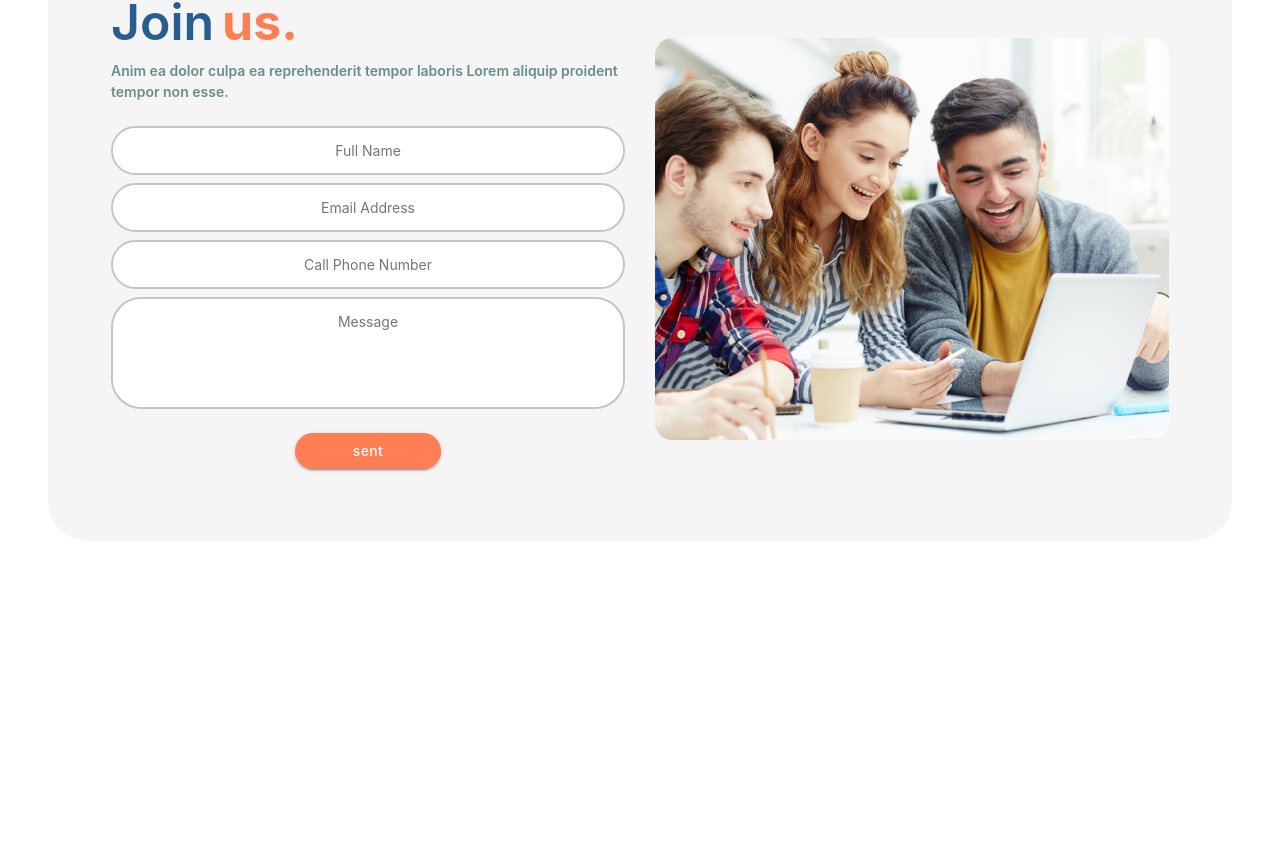
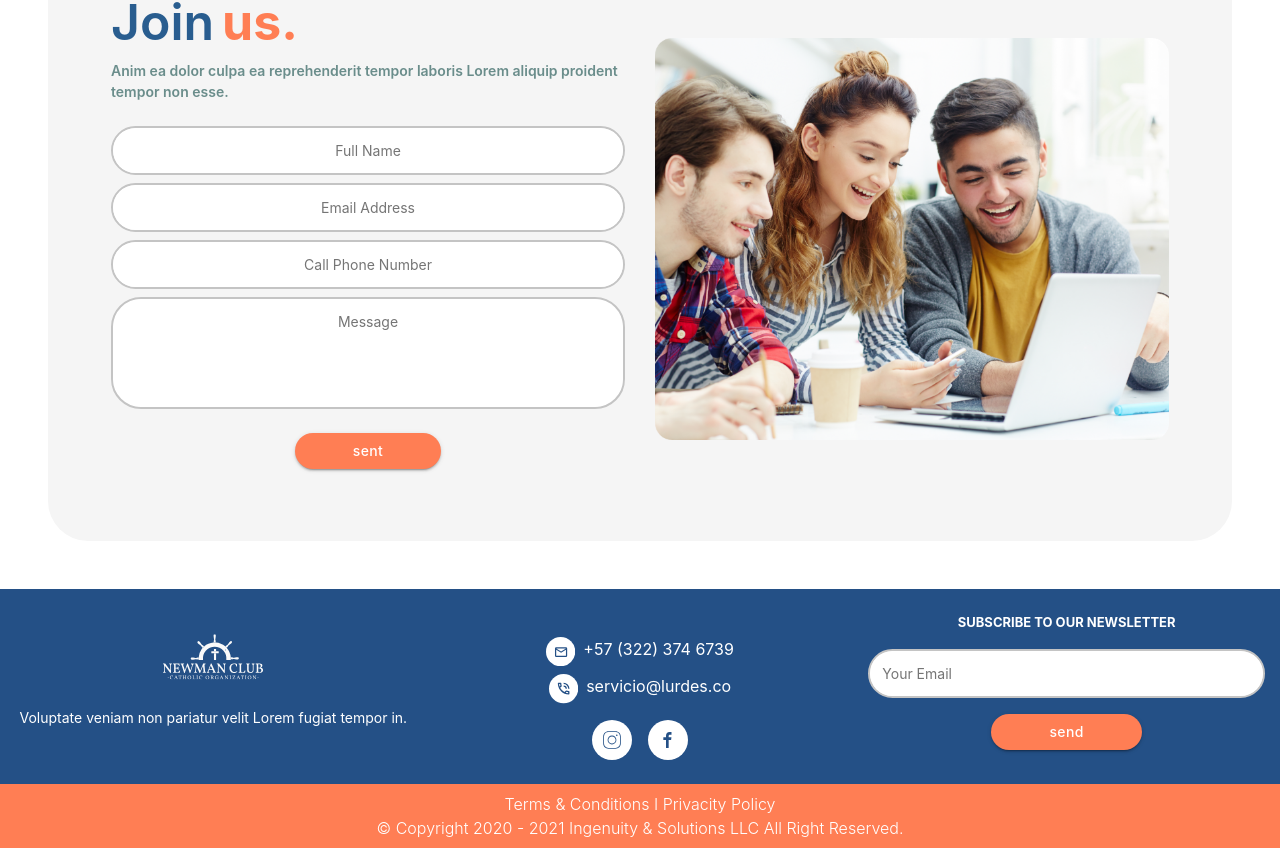
Before and after one commit to OmarVargas235/prueba-tecnica-2, a React (Vite) app: page / in a window 1280 px wide. Shown: the part 4393-5241 px from the top of the page. Before the commit the page ends 4934 px from the top, so only its background shows below. Built offline with nearby package versions, Linux system fonts and the light colour scheme.

Commit message:
feat: terminando vista del footer

```diff
--- a/src/App.tsx
+++ b/src/App.tsx
@@ -21,6 +21,7 @@ const Whatsnew = lazy(async () => await import('./main/whatsnew'));
 const Memories = lazy(async () => await import('./main/memories'));
 const Sountrack = lazy(async () => await import('./main/sountrack'));
 const JoinUs = lazy(async () => await import('./main/joinus'));
+const Footer = lazy(async () => await import('./main/footer'));
 
 const GlobalStyle = createGlobalStyle`
 	body {
@@ -56,6 +57,7 @@ function App(): JSX.Element {
             <Memories />
             <Sountrack />
             <JoinUs />
+            <Footer />
         </ThemeProvider>
     </Suspense>;
 }
--- /dev/null
+++ b/src/main/footer/components/FooterPage.tsx
@@ -0,0 +1,97 @@
+
+// 2.- componets
+import { Text } from "../../../layauts/Text";
+import TextField from "../../../layauts/textField/TextField";
+import Button from "../../../layauts/button/Button";
+
+// 3.- estilos
+import { Container, FooterBlue, ContainerIcon, FooterOrange } from "../styled";
+
+// 4.- assets
+import { ReactComponent as Logo } from '../../../assets/icons/logo.svg';
+import { ReactComponent as Letter } from '../../../assets/icons/letter.svg';
+import { ReactComponent as Phone } from '../../../assets/icons/phone.svg';
+import { ReactComponent as Instagram } from '../../../assets/icons/instagram.svg';
+import { ReactComponent as Facebook } from '../../../assets/icons/facebook.svg';
+// import img1 from '../../../assets/images/img1.jpg';
+
+// 5.- hooks
+
+const FooterPage = (): JSX.Element => {
+
+    return <Container className="mt-5">
+        <FooterBlue className="row py-4">
+            <div className="col-12 col-md-4 text-center">
+                <Logo className="logo" />
+
+                <Text
+                    color="white"
+                    size="14px"
+                >Voluptate veniam non pariatur velit Lorem fugiat tempor in.</Text>
+            </div>
+
+            <div className="order-1 order-md-0 col-12 col-md-4 d-flex flex-column justify-cotent-center align-items-center">
+                <div className="d-flex mb-2 mt-4">
+                    <Letter />
+                    <Text
+                        className="ml-2"
+                        color="white"
+                    >+57 (322) 374 6739</Text>
+                </div>
+
+                <div className="d-flex">
+                    <Phone />
+                    <Text
+                        className="ml-2"
+                        color="white"
+                    >servicio@lurdes.co</Text>
+                </div>
+
+                <div className="d-flex mt-3">
+                    <ContainerIcon className="mr-3">
+                        <Instagram />
+                    </ContainerIcon>
+
+                    <ContainerIcon>
+                        <Facebook />
+                    </ContainerIcon>
+                </div>
+            </div>
+
+            <div className="col-12 col-md-4 d-flex flex-column align-items-center my-4 my-md-0">
+                <Text
+                    color="white"
+                    weight="bold"
+                    className="text-center text-uppercase"
+                    size="13px"
+                >subscribe to our newsletter</Text>
+
+                <TextField
+                    name="email"
+                    value=''
+                    handleChange={()=>{}}
+                    placeholder="Your Email"
+                    classes="my-3 w-100 w-sm-50 w-md-100"
+                />
+
+                <div className="w-100 d-flex justify-content-center">
+                    <Button classes="px-5">send</Button>
+                </div>
+            </div>
+        </FooterBlue>
+
+        <FooterOrange className="text-center py-2">
+            <Text
+                color="white"
+                weight="300"
+            >Terms & Conditions I Privacity Policy</Text>
+
+            <Text
+                color="white"
+                weight="300"
+            >© Copyright 2020 - 2021 Ingenuity & Solutions LLC All Right Reserved.</Text>
+        </FooterOrange>
+    </Container>;
+}
+
+export default FooterPage;
--- /dev/null
+++ b/src/main/footer/container/Footer.tsx
@@ -0,0 +1,10 @@
+
+// 2.- components
+import FooterPage from "../components/FooterPage";
+
+const Footer = (): JSX.Element => {
+
+    return <FooterPage />;
+}
+
+export default Footer;
--- /dev/null
+++ b/src/main/footer/index.tsx
@@ -0,0 +1,10 @@
+
+// 2.- components
+import FooterPage from "./container/Footer";
+
+const Footer = (): JSX.Element => {
+
+    return <FooterPage />;
+}
+
+export default Footer;
--- /dev/null
+++ b/src/main/footer/styled.ts
@@ -0,0 +1,31 @@
+import styled from "styled-components";
+
+export const Container = styled.section`
+`;
+
+export const FooterBlue = styled.div`
+    background-color: #245086;
+
+    .logo {
+        width: 100px;
+    }
+`;
+
+export const FooterOrange = styled.div`
+    background-color: #FF7E54;
+`;
+
+export const ContainerIcon = styled.div`
+    background-color: white;
+    width: 40px;
+    height: 40px;
+    border-radius: 50%;
+    display: flex;
+    justify-content: center;
+    align-items: center;
+
+    svg {
+        width: 20px;
+        fill: #245086;
+    }
+`;
```
Also changed, not shown: src/assets/icons/letter.svg (added), src/assets/icons/phone.svg (added).
